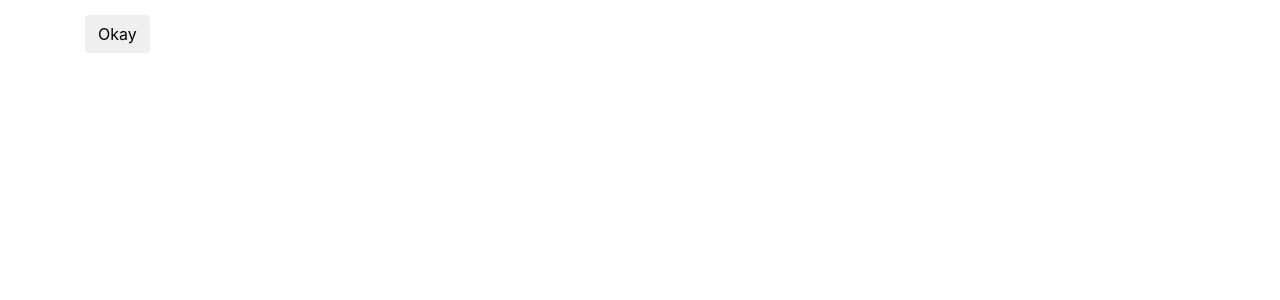
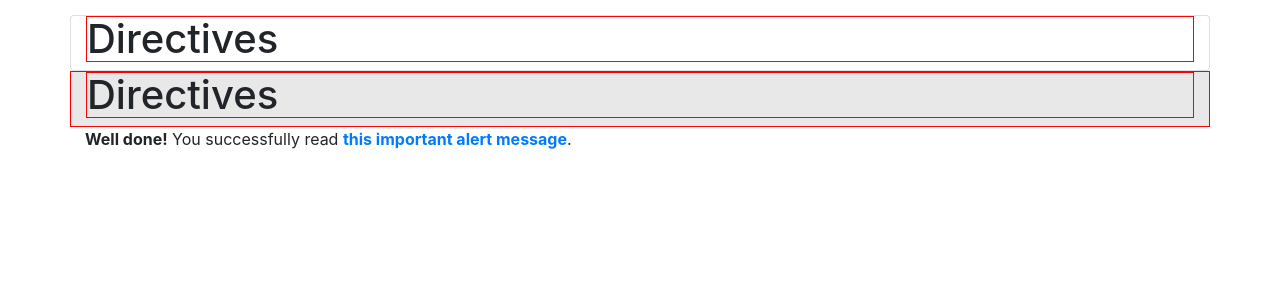
Before and after one commit to CodeKul/Angular-6-8-evening-daily-ns-17-aug-17, an Angular app: page / in a window 1280 px wide. Shown: the top 300 px of the page. Built offline with nearby package versions, Linux system fonts and the light colour scheme.

Commit message:
directives: custom attribute directives

```diff
--- a/src/app/app.component.html
+++ b/src/app/app.component.html
@@ -1,9 +1,3 @@
 <div class="container">
-    <app-life-cycle [myIp]="title" *ngIf="isVs"></app-life-cycle>
-    <div class="row">
-        <div class="col-md-12">
-            <input type="button" value="Okay" class="btn btn-debug" (click)="isVs = !isVs" /> {{isVs}}
-        </div>
-    </div>
-
+    <app-directives></app-directives>
 </div>
--- a/src/app/app.module.ts
+++ b/src/app/app.module.ts
@@ -19,6 +19,8 @@ import { CardMakerComponent } from './databinding/inter-component/card-maker.com
 import { ContentProjectionComponent } from './content-projection/content-projection.component';
 import { LocalRefsComponent } from './local-refs/local-refs.component';
 import { LifeCycleComponent } from './life-cycle/life-cycle.component';
+import { DirectivesComponent } from './directives/directives.component';
+import { AlertDirective } from './directives/alert.directive';
 
 @NgModule({
   declarations: [
@@ -38,7 +40,9 @@ import { LifeCycleComponent } from './life-cycle/life-cycle.component';
     CardMakerComponent,
     ContentProjectionComponent,
     LocalRefsComponent,
-    LifeCycleComponent
+    LifeCycleComponent,
+    DirectivesComponent,
+    AlertDirective
   ],
   imports: [
     BrowserModule,
--- a/src/app/databinding/databinding.component.ts
+++ b/src/app/databinding/databinding.component.ts
@@ -10,6 +10,12 @@ export class DatabindingComponent {
   carNm: string;
   ipTyp = 'button';
   dt: string;
+  isJumbo: boolean;
+  myBrd: string;
+  isMeLayer: boolean;
+  isApple: boolean;
+  isCodekul: boolean;
+
 
   constructor() {
     this.carNm = 'Mercedez';
--- /dev/null
+++ b/src/app/directives/alert.directive.ts
@@ -0,0 +1,39 @@
+import { Directive, ElementRef, Renderer2, HostListener, HostBinding } from '@angular/core';
+
+@Directive({
+  selector: '[appAlert]'
+})
+export class AlertDirective {
+
+  @HostBinding('class.alert')
+  isAlert: boolean;
+
+  @HostBinding('class.alert-success')
+  isAlertSuccess: boolean;
+
+  constructor(
+    private elRef: ElementRef,
+    private rend: Renderer2
+  ) {
+    //this.elRef.nativeElement.className = 'alert alert-success';
+
+    //this.rend.addClass(this.elRef.nativeElement, 'alert');
+    //this.rend.addClass(this.elRef.nativeElement, 'alert-success');
+  }
+
+  @HostListener('mouseenter')
+  onEnter() {
+    //this.rend.addClass(this.elRef.nativeElement, 'alert');
+    //this.rend.addClass(this.elRef.nativeElement, 'alert-success');
+    this.isAlert = true;
+    this.isAlertSuccess = true;
+  }
+
+  @HostListener('mouseleave')
+  onExit() {
+    //this.rend.removeClass(this.elRef.nativeElement, 'alert');
+    //this.rend.removeClass(this.elRef.nativeElement, 'alert-success');
+    this.isAlert = false;
+    this.isAlertSuccess = false;
+  }
+}
--- /dev/null
+++ b/src/app/directives/directives.component.html
@@ -0,0 +1,17 @@
+<div class="row" [ngClass]="{card : true}">
+  <div class="col-md-12">
+    <h1>Directives</h1>
+  </div>
+</div>
+<div class="row" [ngStyle]="{border : '1px solid red', background:'#e8e8e8'}">
+  <div class="col-md-12">
+    <h1>Directives</h1>
+  </div>
+</div>
+<div class="row">
+  <div class="col-md-12" >
+    <div appAlert role="alert">
+      <strong>Well done!</strong> You successfully read <a href="#" class="alert-link">this important alert message</a>.
+    </div>
+  </div>
+</div>
--- /dev/null
+++ b/src/app/directives/directives.component.ts
@@ -0,0 +1,15 @@
+import { Component, OnInit } from '@angular/core';
+
+@Component({
+  selector: 'app-directives',
+  templateUrl: './directives.component.html',
+  styleUrls: ['./directives.component.css']
+})
+export class DirectivesComponent implements OnInit {
+
+  constructor() { }
+
+  ngOnInit() {
+  }
+
+}
--- a/src/app/local-refs/local-refs.component.ts
+++ b/src/app/local-refs/local-refs.component.ts
@@ -8,6 +8,7 @@ import { Component, OnInit, ElementRef, ViewChild, ContentChild } from '@angular
 export class LocalRefsComponent implements OnInit {
 
   cls: string;
+  myNm: string;
 
   @ViewChild('nm')
   nm: ElementRef;
```
Also changed, not shown: src/app/directives/directives.component.css (added), 1 other file (tests, documents, lock files or other folders).
